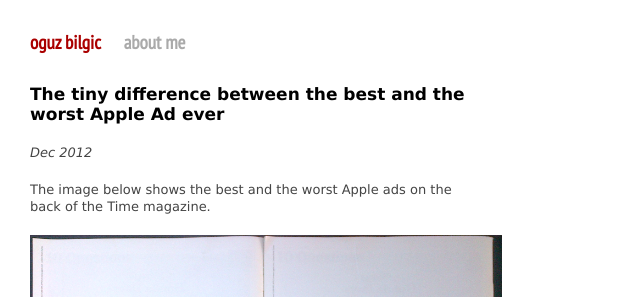
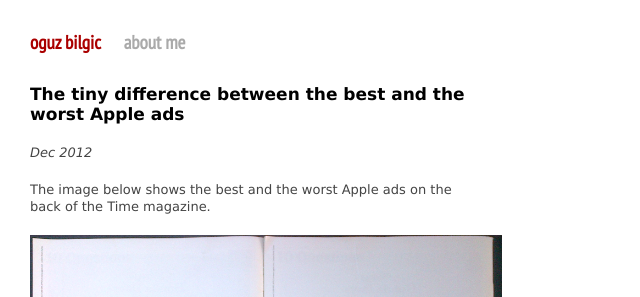
Before and after one commit to oguzbilgic/oguzbilgic.github.com, a Jekyll site: the page built from _posts/2012-12-17-apple-ad.md, in a window 1280 px wide. Shown: the top 297 px of the page, without its empty margins (0-640 px from the left). Built offline with Jekyll 4.4.1, drawn with Linux system fonts in a browser that asks for light colours; Markdown is read by kramdown in place of the engine named in the settings; comment, search, counter and statistics services are not loaded.

Commit message:
Update _posts/2012-12-17-apple-ad.md

```diff
--- a/_posts/2012-12-17-apple-ad.md
+++ b/_posts/2012-12-17-apple-ad.md
@@ -1,10 +1,10 @@
 ---
 layout: post
-title: The tiny difference between the best and the worst Apple Ad
+title: The tiny difference between the best and the worst Apple ads
 ---
 
-The tiny difference between the best and the worst Apple Ad ever
-================================================================
+The tiny difference between the best and the worst Apple ads
+============================================================
 
 _Dec 2012_
 
```
